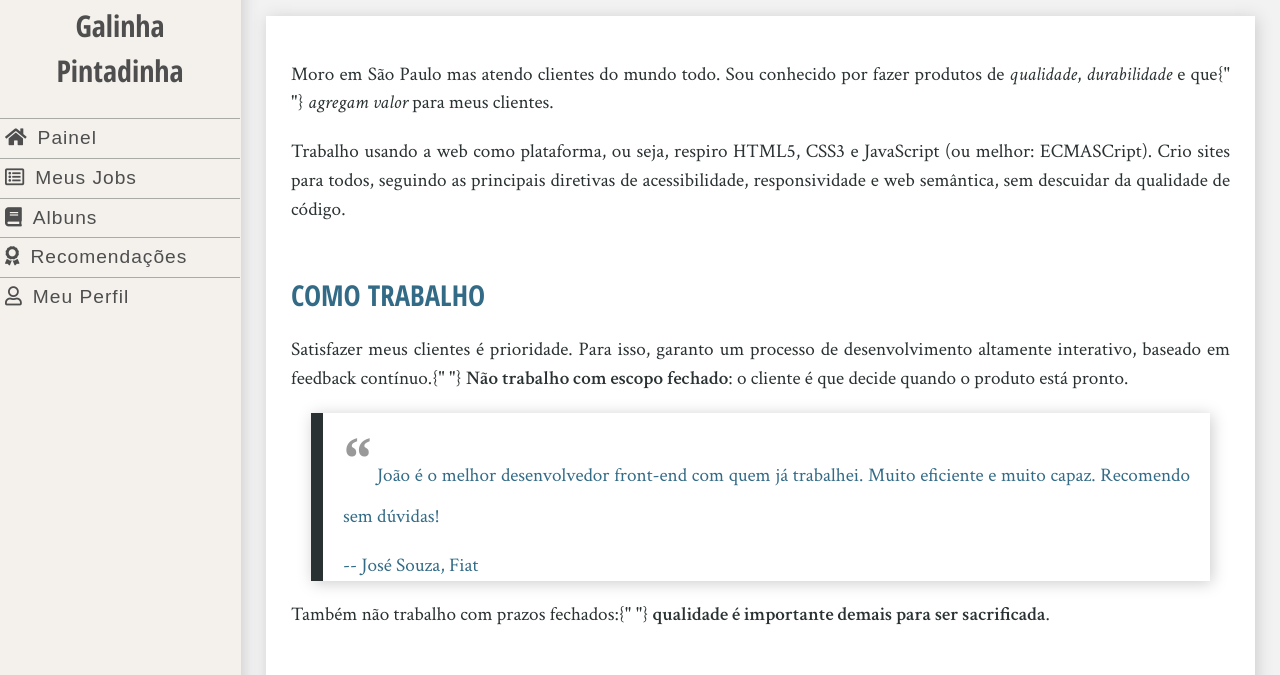
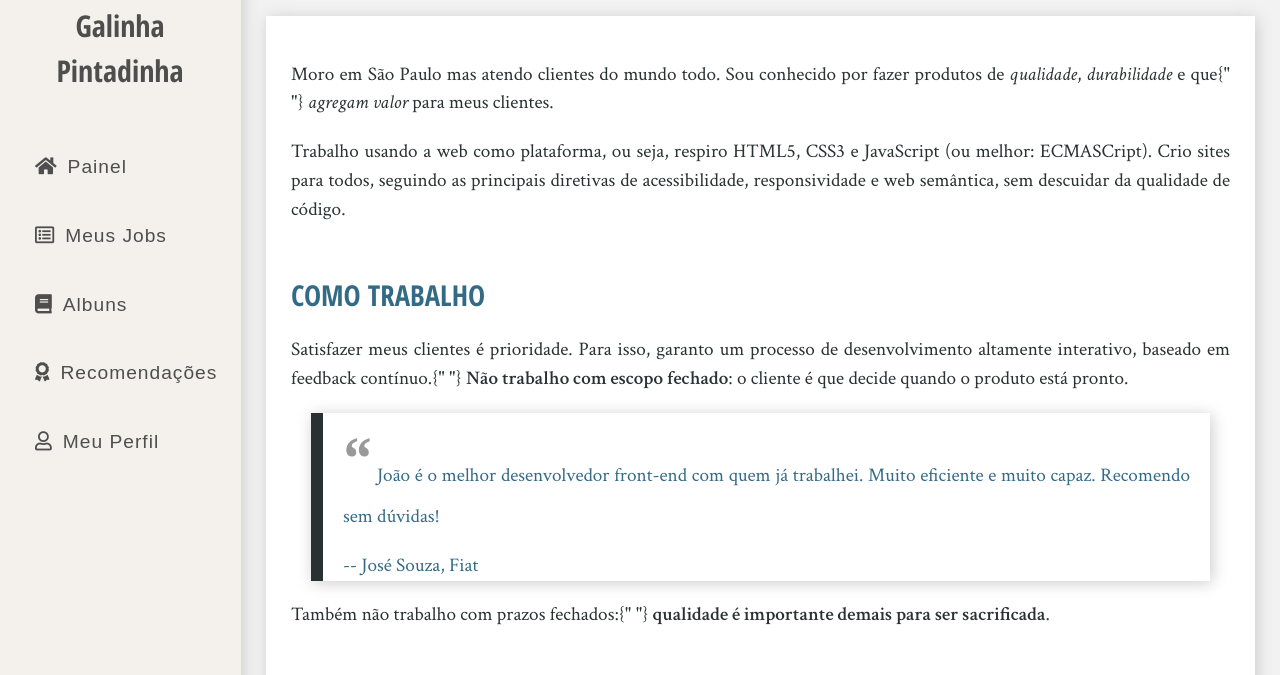
Before and after one commit to maribel1995/blog, a plain HTML site: page index.html in a window 1280 px wide. Shown: the part 117-792 px from the top of the page. Drawn offline with Linux system fonts and the light colour scheme.

Commit message:
att menu

```diff
--- a/css/site.css
+++ b/css/site.css
@@ -62,6 +62,7 @@ em {
 
 .sideBar {
   background-color: #F4F1EC;
+  /* background-color: #4E4E4F; */
   color: #4E4E4F;
   padding: 20px;
   /* opacity: 0.85; */
@@ -102,19 +103,21 @@ em {
 
 .sideBar-nav-link {
   color: inherit;
-  border-top: 1px solid #AAABA6;
+  /* border-top: 1px solid #AAABA6; */
   text-decoration: none;
   font-family: sans-serif;
   letter-spacing: 1px;
   display: flex;
+  margin: 30px;
+  box-sizing: border-box;
 }
 
 .sideBar-nav-icon, .sideBar-nav-text {
   margin: 5px;
 }
 
-.sideBar-nav-link:nth-child(6) {
-  border-bottom: 1px solid #AAABA6;
+.sideBar-nav-link:nth-child(5) {
+  /* border-bottom: 1px solid #AAABA6; */
 }
 
 /*Main - corpo do site - conteúdo*/
@@ -161,7 +164,7 @@ em {
 
 /* Scroll - customização do scroll */
 
-::-webkit-scrollbar-track {
+/* ::-webkit-scrollbar-track {
   -webkit-box-shadow: inset 0 0 6px rgba(0, 0, 0, 0.3);
   border-radius: 10px;
   background-color: #F5F5F5;
@@ -176,4 +179,4 @@ em {
   border-radius: 10px;
   -webkit-box-shadow: inset 0 0 6px rgba(0, 0, 0, .3);
   background-color: #555;
-}
+} */
```
